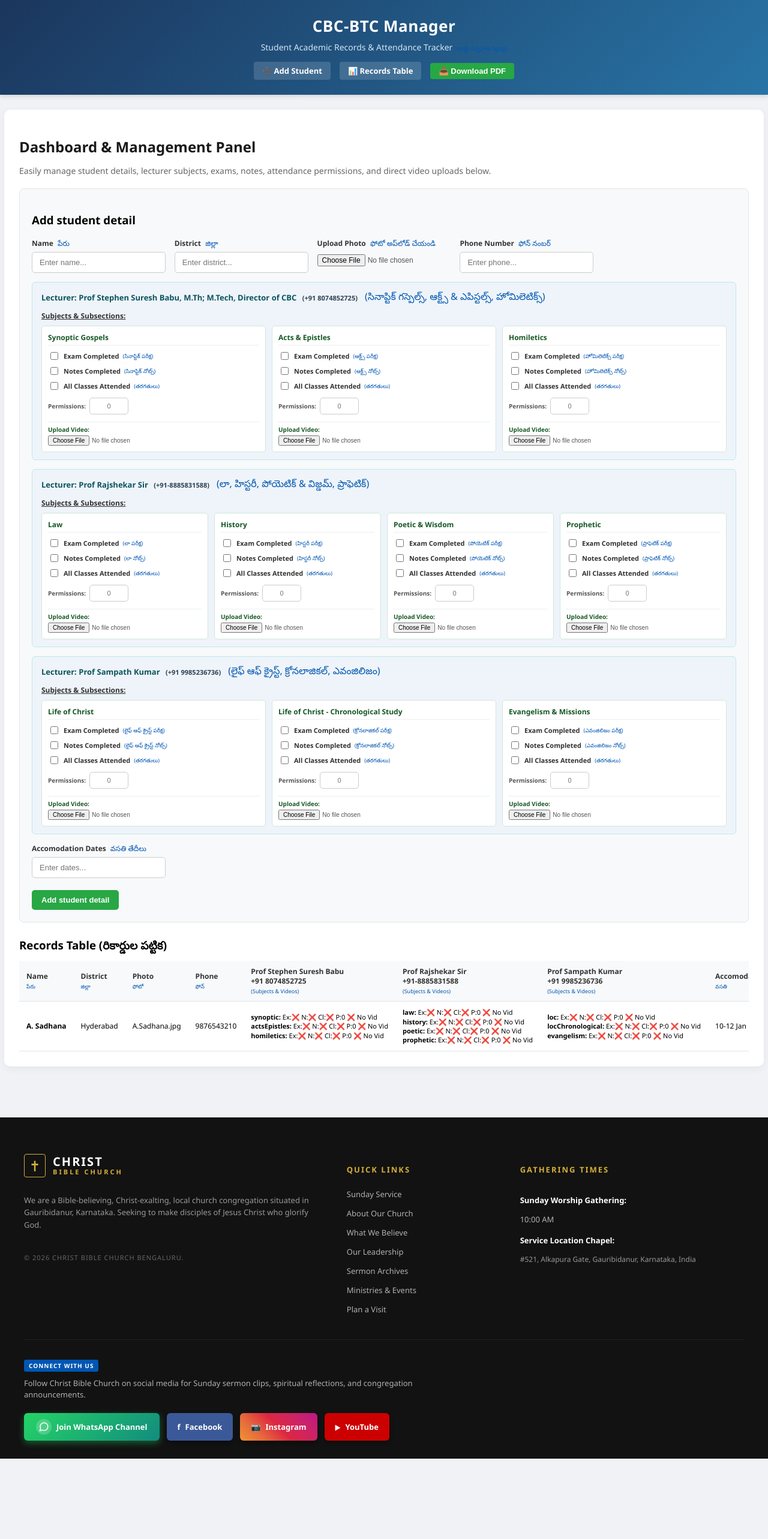
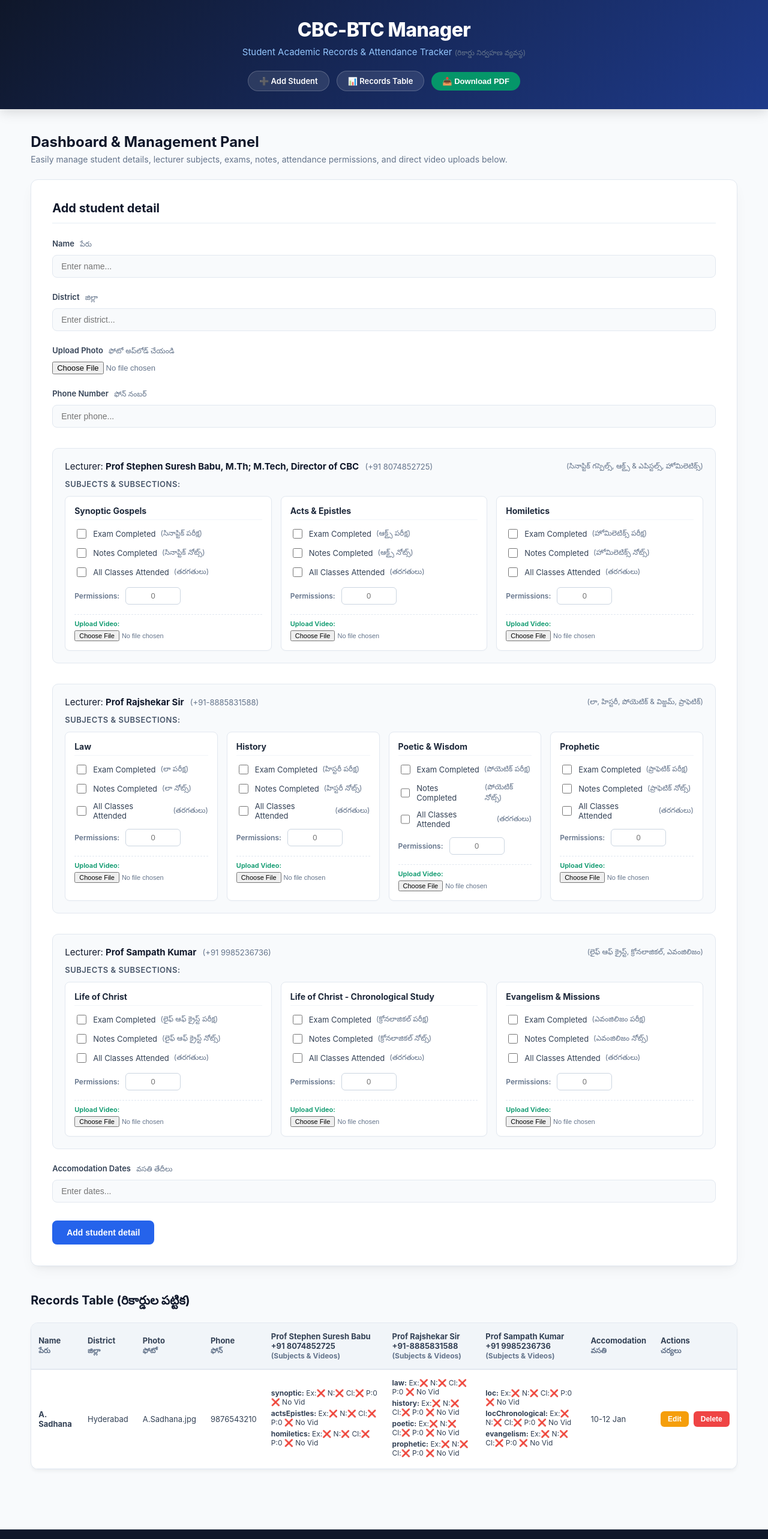
Before and after one commit to pramilaaztraining/cbc-students-manager, a React (Create React App) app: page / in a window 1280 px wide. Shown: the top 2566 px of the page at 60% size. Before the commit the page ends 2432 px from the top, so only its background shows below. Built offline with nearby package versions, Linux system fonts and the light colour scheme.

Commit message:
Complete application update with enhanced UI and social links

```diff
--- a/src/App.css
+++ b/src/App.css
@@ -1,362 +1,478 @@
+:root {
+  --primary: #1e3a8a;
+  --primary-hover: #1e40af;
+  --accent: #2563eb;
+  --bg-main: #f8fafc;
+  --card-bg: #ffffff;
+  --text-main: #1e293b;
+  --text-muted: #64748b;
+  --border-color: #e2e8f0;
+  --radius: 12px;
+}
+
 body {
-  font-family: 'Segoe UI', Tahoma, Geneva, Verdana, sans-serif;
-  background-color: #f0f2f5;
   margin: 0;
   padding: 0;
+  font-family: 'Inter', system-ui, -apple-system, BlinkMacSystemFont, "Segoe UI", Roboto, sans-serif;
+  background-color: var(--bg-main);
+  color: var(--text-main);
+  -webkit-font-smoothing: antialiased;
 }
 
 .app-layout {
+  min-height: 100vh;
   display: flex;
   flex-direction: column;
-  min-height: 100vh;
 }
 
-/* HEADER STYLING */
+/* Header & Navbar */
 .app-header {
-  background: linear-gradient(135deg, #1b365d, #2874a6);
-  color: #ffffff;
-  padding: 25px 20px;
+  background: linear-gradient(135deg, #0f172a 0%, #1e3a8a 100%);
+  color: white;
+  padding: 30px 20px;
   text-align: center;
-  box-shadow: 0 2px 8px rgba(0, 0, 0, 0.15);
+  box-shadow: 0 4px 20px rgba(0, 0, 0, 0.15);
 }
 
 .header-content h1 {
-  margin: 0;
-  font-size: 26px;
-  letter-spacing: 0.5px;
+  margin: 0 0 8px 0;
+  font-size: 32px;
+  font-weight: 800;
+  letter-spacing: -0.5px;
 }
 
 .header-subtitle {
-  margin: 8px 0 0 0;
-  font-size: 14px;
-  color: #d4e6f1;
+  margin: 0;
+  font-size: 15px;
+  color: #93c5fd;
 }
 
-/* MAIN CONTAINER */
-.container {
-  flex: 1;
-  max-width: 1850px;
-  width: 95%;
-  margin: 25px auto;
-  background: #ffffff;
-  padding: 25px;
-  border-radius: 10px;
-  box-shadow: 0 4px 15px rgba(0, 0, 0, 0.05);
+.app-nav-menu {
+  margin-top: 20px;
+  display: flex;
+  justify-content: center;
+  align-items: center;
+  gap: 12px;
+  flex-wrap: wrap;
 }
 
-.section-intro h2 { color: #1a1a1a; margin-bottom: 5px; }
-.subtitle { color: #666; margin-bottom: 20px; font-size: 14px; }
-
-.form-card {
-  background: #f8f9fa;
-  padding: 20px;
-  border-radius: 8px;
-  margin-bottom: 25px;
-  border: 1px solid #e1e4e8;
+.nav-link, .nav-btn-pdf {
+  background: rgba(255, 255, 255, 0.1);
+  color: white;
+  padding: 8px 18px;
+  border-radius: 30px;
+  text-decoration: none;
+  font-size: 13px;
+  font-weight: 600;
+  border: 1px solid rgba(255, 255, 255, 0.2);
+  transition: all 0.2s ease;
 }
 
-.form-card.editing-mode { border-color: #ffc107; background: #fffdf5; }
+.nav-link:hover, .nav-btn-pdf:hover {
+  background: rgba(255, 255, 255, 0.25);
+  transform: translateY(-1px);
+}
+
+.nav-btn-pdf {
+  background: #059669;
+  border: none;
+  cursor: pointer;
+}
+
+.nav-btn-pdf:hover {
+  background: #047857;
+}
+
+/* Main Container */
+.container {
+  max-width: 1350px;
+  width: 92%;
+  margin: 40px auto;
+  flex: 1;
+}
+
+.section-intro {
+  margin-bottom: 25px;
+}
+
+.section-intro h2 {
+  font-size: 24px;
+  font-weight: 700;
+  color: #0f172a;
+  margin: 0 0 6px 0;
+}
+
+.section-intro .subtitle {
+  font-size: 14px;
+  color: var(--text-muted);
+  margin: 0;
+}
+
+/* Form Card */
+.form-card {
+  background: var(--card-bg);
+  border-radius: var(--radius);
+  padding: 35px;
+  box-shadow: 0 10px 25px -5px rgba(0, 0, 0, 0.05), 0 8px 10px -6px rgba(0, 0, 0, 0.05);
+  border: 1px solid var(--border-color);
+  margin-bottom: 45px;
+}
+
+.form-card h3 {
+  font-size: 20px;
+  font-weight: 700;
+  color: #0f172a;
+  margin-top: 0;
+  margin-bottom: 25px;
+  border-bottom: 2px solid #f1f5f9;
+  padding-bottom: 12px;
+}
 
 .form-grid {
-  display: grid;
-  grid-template-columns: repeat(auto-fit, minmax(220px, 1fr));
-  gap: 15px;
-  margin-bottom: 20px;
-  align-items: start;
+  display: flex;
+  flex-direction: column;
+  gap: 24px;
 }
 
-.input-group { display: flex; flex-direction: column; gap: 4px; }
-.input-group label { font-size: 12px; font-weight: 600; color: #333; }
-.telugu-label { color: #0056b3; font-weight: 500; margin-left: 4px; }
-
-input[type="text"] {
-  padding: 9px 12px;
-  border: 1px solid #ccc;
-  border-radius: 5px;
-  font-size: 13px;
-}
-
-input:focus { outline: none; border-color: #007bff; }
-
-.nt-card {
-  background: #eef4f9;
-  border: 1px solid #bce8f1;
-  padding: 12px 15px;
-  border-radius: 6px;
+.input-group {
   display: flex;
   flex-direction: column;
   gap: 8px;
 }
 
-.full-width-card {
-  grid-column: 1 / -1;
+.input-group label {
+  font-size: 13px;
+  font-weight: 600;
+  color: #334155;
+}
+
+.telugu-label {
+  font-size: 12px;
+  color: var(--text-muted);
+  font-weight: 400;
+  margin-left: 6px;
+}
+
+.input-group input[type="text"] {
+  padding: 10px 14px;
+  border-radius: 8px;
+  border: 1px solid var(--border-color);
+  font-size: 14px;
+  transition: all 0.2s;
+  background-color: #f8fafc;
+}
+
+.input-group input[type="text"]:focus {
+  outline: none;
+  border-color: var(--accent);
+  background-color: #fff;
+  box-shadow: 0 0 0 3px rgba(37, 99, 235, 0.1);
+}
+
+.file-input-group input[type="file"] {
+  font-size: 13px;
+  color: var(--text-muted);
+}
+
+/* Professor & Subsection Cards */
+.checkbox-card.nt-card {
+  background: #f8fafc;
+  border: 1px solid #e2e8f0;
+  border-radius: 10px;
+  padding: 20px;
+  margin-top: 10px;
 }
 
 .card-header-row {
   display: flex;
+  justify-content: space-between;
   align-items: center;
-  gap: 8px;
+  flex-wrap: wrap;
+  gap: 10px;
+  margin-bottom: 12px;
 }
 
 .section-lecturer {
+  font-size: 15px;
+  color: #0f172a;
+}
+
+.prof-phone {
   font-size: 13px;
-  font-weight: 600;
-  color: #0c5460;
+  color: var(--text-muted);
+  font-weight: normal;
+  margin-left: 6px;
+}
+
+.telugu-text {
+  font-size: 12px;
+  color: #64748b;
 }
 
 .subjects-heading {
-  font-size: 12px;
-  font-weight: 700;
-  color: #333;
-  margin-top: 2px;
-  text-decoration: underline;
+  font-size: 13px;
+  font-weight: 600;
+  color: #475569;
+  margin-bottom: 12px;
+  text-transform: uppercase;
+  letter-spacing: 0.5px;
 }
 
 .columns-container {
   display: grid;
-  gap: 10px;
+  gap: 15px;
 }
 
 .cols-3 {
-  grid-template-columns: repeat(3, 1fr);
+  grid-template-columns: repeat(auto-fit, minmax(280px, 1fr));
 }
 
 .cols-4 {
-  grid-template-columns: repeat(4, 1fr);
+  grid-template-columns: repeat(auto-fit, minmax(220px, 1fr));
 }
 
 .column-subbox {
-  background: #ffffff;
-  border: 1px solid #d1e7dd;
-  padding: 10px;
-  border-radius: 5px;
-  display: flex;
-  flex-direction: column;
-  gap: 8px;
+  background: white;
+  border: 1px solid #e2e8f0;
+  border-radius: 8px;
+  padding: 15px;
+  box-shadow: 0 1px 3px rgba(0,0,0,0.02);
 }
 
 .sub-title {
-  font-size: 12px;
+  display: block;
+  font-size: 14px;
   font-weight: 700;
-  color: #155724;
-  border-bottom: 1px solid #eee;
-  padding-bottom: 4px;
+  color: #1e293b;
+  margin-bottom: 12px;
+  border-bottom: 1px solid #f1f5f9;
+  padding-bottom: 6px;
 }
 
 .column-controls {
   display: flex;
   flex-direction: column;
-  gap: 6px;
+  gap: 10px;
 }
 
 .checkbox-label {
-  font-size: 11px;
-  font-weight: 600;
-  color: #333;
   display: flex;
   align-items: center;
-  gap: 6px;
+  gap: 8px;
+  font-size: 13px;
+  color: #334155;
   cursor: pointer;
 }
 
-.checkbox-label input[type="checkbox"] { width: 13px; height: 13px; cursor: pointer; }
+.checkbox-label input[type="checkbox"] {
+  accent-color: var(--accent);
+  width: 16px;
+  height: 16px;
+  cursor: pointer;
+}
 
 .sub-input-group {
   display: flex;
   align-items: center;
-  gap: 6px;
+  gap: 10px;
   margin-top: 4px;
 }
 
 .sub-input-group label {
-  font-size: 10px;
+  font-size: 12px;
   font-weight: 600;
-  color: #555;
+  color: #64748b;
+  min-width: 75px;
 }
 
 .sub-input-group input[type="text"] {
-  padding: 2px 6px;
-  font-size: 11px;
-  width: 45px;
-  height: 22px;
+  padding: 6px 10px;
+  font-size: 13px;
+  width: 70px;
+  border-radius: 6px;
+  border: 1px solid #cbd5e1;
   text-align: center;
 }
-
-.file-input-group input[type="file"] { font-size: 12px; color: #555; padding-top: 4px; }
-
-.form-actions { display: flex; gap: 10px; }
-button { cursor: pointer; padding: 9px 16px; border: none; border-radius: 5px; font-weight: 600; font-size: 13px; }
-
-.btn-add { background-color: #28a745; color: white; }
-.btn-update { background-color: #ffc107; color: #212529; }
-.btn-cancel { background-color: #6c757d; color: white; }
-
-.export-controls { display: flex; justify-content: space-between; align-items: center; margin-top: 20px; margin-bottom: 10px; }
-.export-controls h3 { margin: 0; }
-.export-buttons { display: flex; gap: 10px; }
-.btn-excel { background-color: #107c41; color: white; }
-.btn-pdf { background-color: #d9534f; color: white; }
-
-.table-wrapper { overflow-x: auto; }
-table { width: 100%; border-collapse: collapse; text-align: left; white-space: nowrap; }
-th, td { padding: 10px 12px; border-bottom: 1px solid #e1e4e8; font-size: 12px; vertical-align: middle; }
-th { background-color: #f8f9fa; color: #333; font-weight: 600; line-height: 1.3; }
-
-.telugu-text { font-size: 9px; color: #0056b3; font-weight: 500; }
-.prof-cell { font-size: 11px; line-height: 1.4; }
-
-.thumbnail { width: 36px; height: 36px; object-fit: cover; border-radius: 4px; border: 1px solid #ddd; }
-.action-buttons { display: flex; gap: 6px; }
-.btn-edit { background-color: #17a2b8; color: white; padding: 5px 10px; font-size: 11px; }
-.btn-delete { background-color: #dc3545; color: white; padding: 5px 10px; font-size: 11px; }
-.no-data { text-align: center; color: #888; padding: 20px; }
-
-/* FOOTER STYLING */
-.app-footer {
-  background-color: #1b365d;
-  color: #ffffff;
-  text-align: center;
-  padding: 20px;
-  margin-top: auto;
-  border-top: 3px solid #2874a6;
-}
-
-.footer-content p {
-  margin: 0;
-  font-size: 13px;
-}
-
-.footer-subtext {
-  margin-top: 5px !important;
-  font-size: 11px;
-  color: #a9cce3;
-}
-
-.prof-phone {
-  font-size: 11px;
-  color: #2e4053;
-  font-weight: 600;
-  margin-left: 6px;
-}
-
-.prof-video-container {
-  margin-top: 10px;
-  padding-top: 8px;
-  border-top: 1px dashed #bce8f1;
-  display: flex;
-  align-items: center;
-  gap: 10px;
-}
-
-.prof-video-container label {
-  font-size: 11px;
-  font-weight: 700;
-  color: #0c5460;
-}
-
-.prof-video-container input[type="text"] {
-  width: 180px;
-  padding: 4px 8px;
-  font-size: 11px;
-}
-
-.table-video-row {
-  margin-top: 4px;
-  border-top: 1px solid #eee;
-  padding-top: 2px;
-  color: #0056b3;
-}
-
-.sub-input-group input[type="text"] {
-  padding: 2px 4px;
-  font-size: 11px;
-  width: 55px;
-  height: 22px;
-  text-align: center;
-}
-
 
 .sub-file-group {
   display: flex;
   flex-direction: column;
-  gap: 3px;
+  gap: 4px;
   margin-top: 6px;
-  border-top: 1px dotted #d1e7dd;
-  padding-top: 5px;
+  border-top: 1px dashed #e2e8f0;
+  padding-top: 8px;
 }
 
 .sub-file-group label {
-  font-size: 10px;
+  font-size: 11px;
   font-weight: 600;
-  color: #155724;
+  color: #059669;
 }
 
 .sub-file-group input[type="file"] {
-  font-size: 10px;
-  color: #555;
-  width: 100%;
+  font-size: 11px;
+  color: #64748b;
 }
 
 .file-name-preview {
-  font-size: 9px;
-  color: #0c5460;
+  font-size: 11px;
+  color: #047857;
   white-space: nowrap;
   overflow: hidden;
   text-overflow: ellipsis;
 }
 
-.app-nav-menu {
-  margin-top: 15px;
+/* Form Action Buttons */
+.form-actions {
   display: flex;
-  justify-content: center;
-  align-items: center;
   gap: 15px;
-  flex-wrap: wrap;
+  margin-top: 30px;
 }
 
-.nav-link {
-  background: rgba(255, 255, 255, 0.15);
-  color: white;
-  padding: 6px 14px;
-  border-radius: 4px;
-  text-decoration: none;
-  font-size: 13px;
-  font-weight: 600;
-  transition: background 0.2s;
-}
-
-.nav-link:hover {
-  background: rgba(255, 255, 255, 0.3);
-}
-
-.nav-btn-pdf {
-  background: #28a745;
+.btn-add, .btn-update {
+  background-color: var(--accent);
   color: white;
   border: none;
-  padding: 6px 14px;
-  border-radius: 4px;
-  font-size: 13px;
+  padding: 12px 24px;
+  border-radius: 8px;
+  font-size: 14px;
   font-weight: 600;
   cursor: pointer;
   transition: background 0.2s;
 }
 
-.nav-btn-pdf:hover {
-  background: #218838;
+.btn-add:hover, .btn-update:hover {
+  background-color: var(--primary-hover);
 }
 
-/* CHURCH FOOTER STYLING */
+.btn-cancel {
+  background-color: #64748b;
+  color: white;
+  border: none;
+  padding: 12px 24px;
+  border-radius: 8px;
+  font-size: 14px;
+  font-weight: 600;
+  cursor: pointer;
+}
+
+.btn-cancel:hover {
+  background-color: #475569;
+}
+
+/* Table Section */
+.export-controls {
+  margin-bottom: 20px;
+}
+
+.export-controls h3 {
+  font-size: 20px;
+  font-weight: 700;
+  color: #0f172a;
+}
+
+.table-wrapper {
+  background: white;
+  border-radius: var(--radius);
+  box-shadow: 0 4px 6px -1px rgba(0, 0, 0, 0.05);
+  overflow-x: auto;
+  border: 1px solid var(--border-color);
+  margin-bottom: 60px;
+}
+
+table {
+  width: 100%;
+  border-collapse: collapse;
+  text-align: left;
+  font-size: 13px;
+}
+
+th {
+  background-color: #f1f5f9;
+  color: #334155;
+  font-weight: 700;
+  padding: 14px 12px;
+  border-bottom: 2px solid #e2e8f0;
+  white-space: nowrap;
+}
+
+td {
+  padding: 14px 12px;
+  border-bottom: 1px solid #f1f5f9;
+  color: #334155;
+  vertical-align: middle;
+}
+
+tr:hover td {
+  background-color: #f8fafc;
+}
+
+.thumbnail {
+  width: 45px;
+  height: 45px;
+  object-fit: cover;
+  border-radius: 6px;
+  border: 1px solid #cbd5e1;
+}
+
+.prof-cell div {
+  margin-bottom: 4px;
+  font-size: 12px;
+}
+
+.action-buttons {
+  display: flex;
+  gap: 8px;
+}
+
+.btn-edit {
+  background-color: #f59e0b;
+  color: white;
+  border: none;
+  padding: 6px 12px;
+  border-radius: 6px;
+  font-size: 12px;
+  cursor: pointer;
+  font-weight: 600;
+}
+
+.btn-edit:hover {
+  background-color: #d97706;
+}
+
+.btn-delete {
+  background-color: #ef4444;
+  color: white;
+  border: none;
+  padding: 6px 12px;
+  border-radius: 6px;
+  font-size: 12px;
+  cursor: pointer;
+  font-weight: 600;
+}
+
+.btn-delete:hover {
+  background-color: #dc2626;
+}
+
+.no-data {
+  text-align: center;
+  padding: 40px;
+  color: var(--text-muted);
+}
+
+/* Church Footer Styling */
 .church-footer {
-  background-color: #121212;
-  color: #b0b0b0;
-  font-family: inherit;
+  background-color: #0f172a;
+  color: #94a3b8;
   padding: 60px 20px 30px 20px;
-  border-top: 1px solid #222;
-  margin-top: 60px;
+  border-top: 1px solid #1e293b;
+  margin-top: auto;
 }
 
 .footer-container {
-  max-width: 1200px;
+  max-width: 1350px;
+  width: 92%;
   margin: 0 auto;
   display: grid;
   grid-template-columns: 2fr 1fr 1.5fr;
@@ -384,10 +500,10 @@ th { background-color: #f8f9fa; color: #333; font-weight: 600; line-height: 1.3;
 
 .footer-crest {
   font-size: 24px;
-  color: #d4af37;
-  border: 1px solid #d4af37;
-  padding: 2px 8px;
-  border-radius: 4px;
+  color: #fbbf24;
+  border: 1px solid #fbbf24;
+  padding: 2px 10px;
+  border-radius: 6px;
 }
 
 .footer-brand-title {
@@ -407,19 +523,19 @@ th { background-color: #f8f9fa; color: #333; font-weight: 600; line-height: 1.3;
   font-size: 11px;
   font-weight: 600;
   letter-spacing: 3px;
-  color: #d4af37;
+  color: #fbbf24;
 }
 
 .footer-desc {
   font-size: 13px;
   line-height: 1.6;
-  color: #999;
-  margin-bottom: 25px;
+  color: #94a3b8;
+  margin-bottom: 20px;
 }
 
 .footer-copy {
   font-size: 11px;
-  color: #666;
+  color: #64748b;
   letter-spacing: 1px;
 }
 
@@ -427,7 +543,7 @@ th { background-color: #f8f9fa; color: #333; font-weight: 600; line-height: 1.3;
   font-size: 13px;
   font-weight: 700;
   letter-spacing: 2px;
-  color: #d4af37;
+  color: #fbbf24;
   margin-bottom: 20px;
 }
 
@@ -441,7 +557,7 @@ th { background-color: #f8f9fa; color: #333; font-weight: 600; line-height: 1.3;
 }
 
 .footer-links a {
-  color: #b0b0b0;
+  color: #cbd5e1;
   text-decoration: none;
   font-size: 13px;
   transition: color 0.2s;
@@ -462,7 +578,7 @@ th { background-color: #f8f9fa; color: #333; font-weight: 600; line-height: 1.3;
 }
 
 .gathering-time {
-  color: #b0b0b0;
+  color: #cbd5e1;
   margin-top: 2px;
 }
 
@@ -471,49 +587,52 @@ th { background-color: #f8f9fa; color: #333; font-weight: 600; line-height: 1.3;
 }
 
 .gathering-address {
-  color: #999;
+  color: #94a3b8;
   font-size: 12px;
   margin-top: 4px;
 }
 
 /* Connect Banner */
 .footer-connect-banner {
-  max-width: 1200px;
+  max-width: 1350px;
+  width: 92%;
   margin: 40px auto 0 auto;
   padding-top: 30px;
-  border-top: 1px solid #222;
+  border-top: 1px solid #1e293b;
   display: flex;
   justify-content: space-between;
   align-items: center;
-  gap: 20px;
+  gap: 30px;
   flex-wrap: wrap;
 }
 
 .footer-connect-content {
-  max-width: 650px;
+  flex: 1;
+  min-width: 300px;
 }
 
 .connect-badge {
   display: inline-block;
-  background-color: #0056b3;
+  background-color: #2563eb;
   color: white;
   font-size: 10px;
   font-weight: 800;
-  padding: 3px 8px;
-  border-radius: 3px;
+  padding: 4px 10px;
+  border-radius: 4px;
   letter-spacing: 1px;
-  margin-bottom: 10px;
+  margin-bottom: 8px;
 }
 
 .connect-text {
   font-size: 13px;
-  color: #b0b0b0;
+  color: #94a3b8;
   line-height: 1.5;
   margin: 0;
 }
 
 .footer-social-buttons {
   display: flex;
+  align-items: center;
   gap: 12px;
   flex-wrap: wrap;
 }
@@ -522,18 +641,32 @@ th { background-color: #f8f9fa; color: #333; font-weight: 600; line-height: 1.3;
   display: flex;
   align-items: center;
   gap: 8px;
-  padding: 10px 18px;
-  border-radius: 6px;
+  padding: 9px 16px;
+  border-radius: 8px;
   color: white;
   text-decoration: none;
-  font-size: 13px;
+  font-size: 12px;
   font-weight: 600;
-  box-shadow: 0 4px 6px rgba(0,0,0,0.3);
-  transition: opacity 0.2s;
+  box-shadow: 0 4px 6px rgba(0,0,0,0.2);
+  transition: opacity 0.2s, transform 0.2s;
 }
 
 .social-btn:hover {
   opacity: 0.9;
+  transform: translateY(-1px);
+}
+
+.wa-btn-enhanced {
+  background: linear-gradient(135deg, #25d366 0%, #128c7e 100%);
+}
+
+.wa-icon-wrapper {
+  display: flex;
+  align-items: center;
+  justify-content: center;
+  background: rgba(255, 255, 255, 0.2);
+  padding: 3px;
+  border-radius: 50%;
 }
 
 .fb-btn {
@@ -547,31 +680,3 @@ th { background-color: #f8f9fa; color: #333; font-weight: 600; line-height: 1.3;
 .yt-btn {
   background-color: #cc0000;
 }
-
-.wa-btn-enhanced {
-  background: linear-gradient(135deg, #25d366 0%, #128c7e 100%);
-  color: white !important;
-  font-weight: 700;
-  box-shadow: 0 4px 12px rgba(37, 211, 102, 0.4);
-  display: flex;
-  align-items: center;
-  gap: 8px;
-  padding: 10px 20px;
-  border-radius: 6px;
-  text-decoration: none;
-  transition: transform 0.2s, box-shadow 0.2s;
-}
-
-.wa-btn-enhanced:hover {
-  transform: translateY(-2px);
-  box-shadow: 0 6px 16px rgba(37, 211, 102, 0.6);
-}
-
-.wa-icon-wrapper {
-  display: flex;
-  align-items: center;
-  justify-content: center;
-  background: rgba(255, 255, 255, 0.2);
-  padding: 4px;
-  border-radius: 50%;
-}
--- a/src/App.js
+++ b/src/App.js
@@ -37,7 +37,7 @@ function App() {
   ];
 
   const [rows, setRows] = useState(() => {
-    const saved = localStorage.getItem('cbc_students_address_update_data');
+    const saved = localStorage.getItem('cbc_students_complete_app_data');
     return saved ? JSON.parse(saved) : initialData;
   });
 
@@ -61,7 +61,7 @@ function App() {
       sampath: Object.fromEntries(Object.entries(row.sampath).map(([k, v]) => k.includes('VideoFile') ? [k, null] : [k, v])),
     }));
     try {
-      localStorage.setItem('cbc_students_address_update_data', JSON.stringify(rowsToPersist));
+      localStorage.setItem('cbc_students_complete_app_data', JSON.stringify(rowsToPersist));
     } catch (e) {
       console.error('Storage quota reached');
     }
@@ -477,7 +477,7 @@ function App() {
         </div>
       </main>
 
-      {/* CHURCH FOOTER WITH UPDATED ADDRESS */}
+      {/* CHURCH FOOTER */}
       <footer className="church-footer">
         <div className="footer-container">
           <div className="footer-col footer-brand-col">
```
